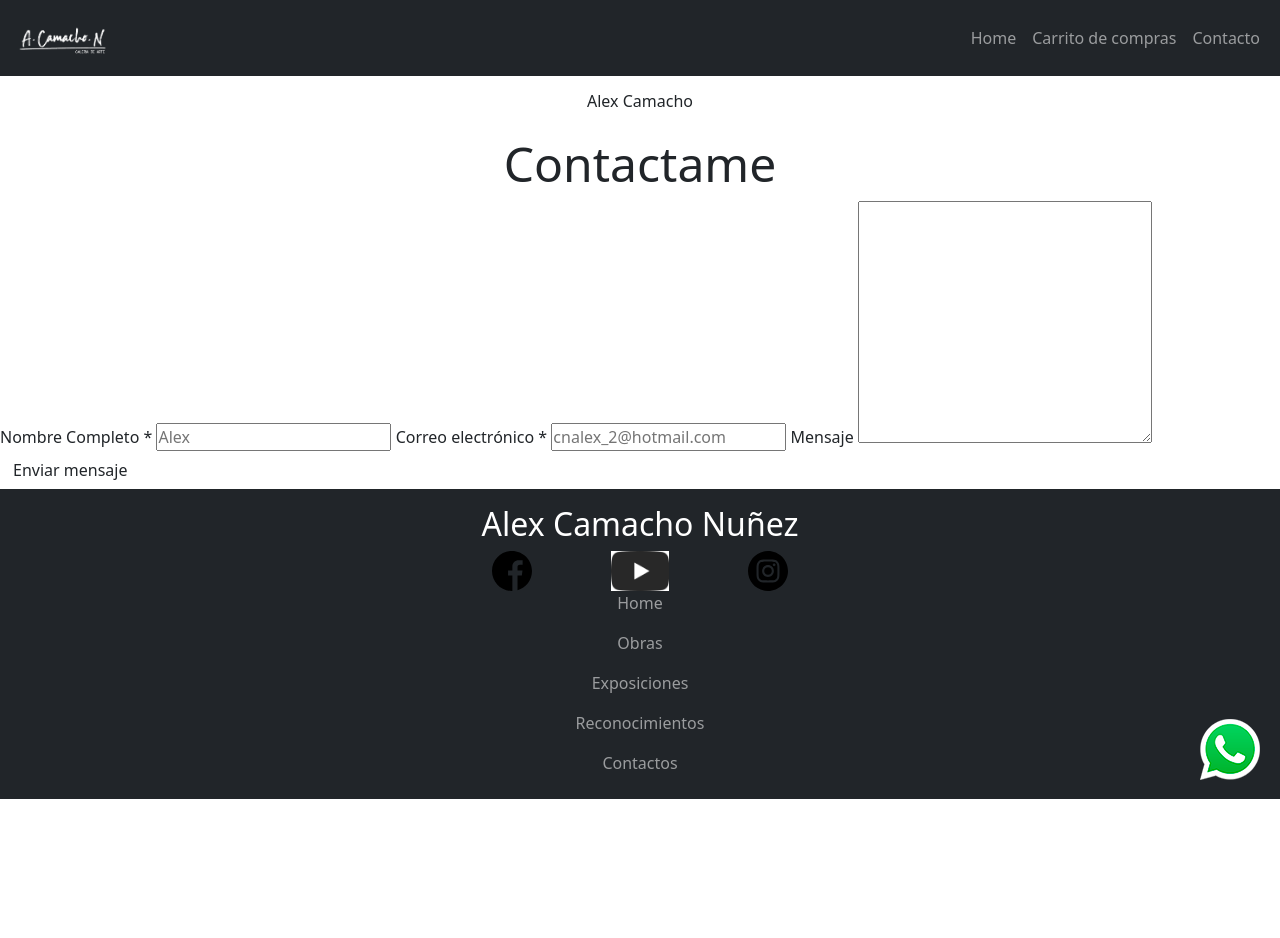
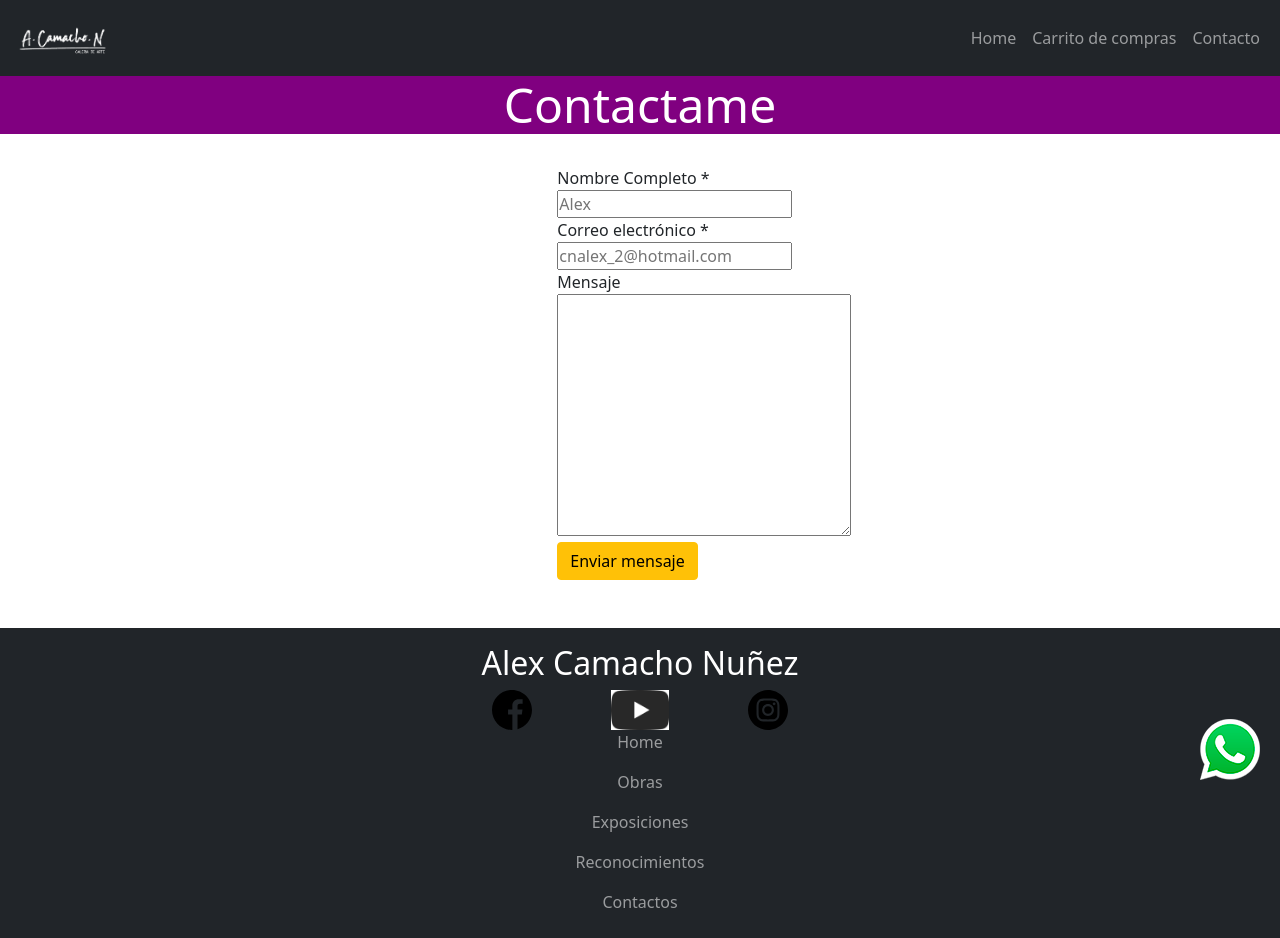
Before and after one commit to AlexCamachoN/segunda-entregajs, a plain HTML site: page contacto.html in a window 1280 px wide. Before the commit the page ends 800 px from the top, so only its background shows below. Drawn offline with nearby package versions, Linux system fonts and the light colour scheme; some packages are replaced by stand-ins of ours; a script that the page names is missing.

Commit message:
arreglando contacto

```diff
--- a/contacto.html
+++ b/contacto.html
@@ -56,17 +56,15 @@
     </nav>
     <!-- termina nav -->
 
-
-    <h1 class="text-dark p-3 text-center">Alex Camacho</h1>
-
     <!-- como contactar -->
     <section class="contact">
         <div class="u-wrapper">
-            <div class="contact-content">
 
-                <form id="form" action="" class="form">
-                    <h3 class="tag text-center"><span>Contactame</span></h3>
 
+            <form id="form" action="" class="form">
+                <h3 class="tag text-center" id="contac"><span>Contactame</span></h3>
+
+                <div class="container-fluid col-6 mb-4 col-md-2 p-4 ">
 
                     <label for="name">Nombre Completo <span>*</span></label>
                     <input name="name" required type="text" id="name" placeholder="Alex">
@@ -77,10 +75,12 @@
                     <label for="message">Mensaje</label>
                     <textarea id="message" name="message" id="" cols="30" rows="10"></textarea>
 
-                    <button type="submit" class="btn primary full">Enviar mensaje</button>
-                </form>
-                <a href="mailto:cnalex_2@hotmail.com" id="trucazo"></a>
-            </div>
+                    <button type="submit" class="btn primary full btn-warning">Enviar mensaje</button>
+                </div>
+            </form>
+
+            <a href="mailto:cnalex_2@hotmail.com" id="trucazo"></a>
+
         </div>
     </section>
 
@@ -155,6 +155,13 @@
     <script src="https://cdn.jsdelivr.net/npm/@popperjs/core@2.9.2/dist/umd/popper.min.js" integrity="sha384-IQsoLXl5PILFhosVNubq5LC7Qb9DXgDA9i+tQ8Zj3iwWAwPtgFTxbJ8NT4GN1R8p" crossorigin="anonymous"></script>
     <script src="https://cdn.jsdelivr.net/npm/bootstrap@5.0.2/dist/js/bootstrap.min.js" integrity="sha384-cVKIPhGWiC2Al4u+LWgxfKTRIcfu0JTxR+EQDz/bgldoEyl4H0zUF0QKbrJ0EcQF" crossorigin="anonymous"></script>
     -->
+    <!-- JavaScript Bundle with Popper -->
+    <script src="https://cdn.jsdelivr.net/npm/bootstrap@5.0.1/dist/js/bootstrap.bundle.min.js" integrity="sha384-gtEjrD/SeCtmISkJkNUaaKMoLD0//ElJ19smozuHV6z3Iehds+3Ulb9Bn9Plx0x4" crossorigin="anonymous"></script>
+    <!-- JQuery -->
+    <script src="https://code.jquery.com/jquery-3.6.0.min.js" integrity="sha256-/xUj+3OJU5yExlq6GSYGSHk7tPXikynS7ogEvDej/m4=" crossorigin="anonymous"></script>
+    <!-- Sweet Alert -->
+    <script src="//cdn.jsdelivr.net/npm/sweetalert2@11"></script>
+
     <script type="text/javascript" src="contacto.js"></script>
 </body>
 
--- a/contacto.js
+++ b/contacto.js
@@ -1,4 +1,8 @@
 //-------------para formulario
+$(document).ready(function() {
+    $("#contac").css({ background: 'purple', color: 'white' }); //titulo contactame
+});
+
 const $form = document.querySelector('#form')
 const $buttonMailto = document.querySelector('#trucazo')
 
```
